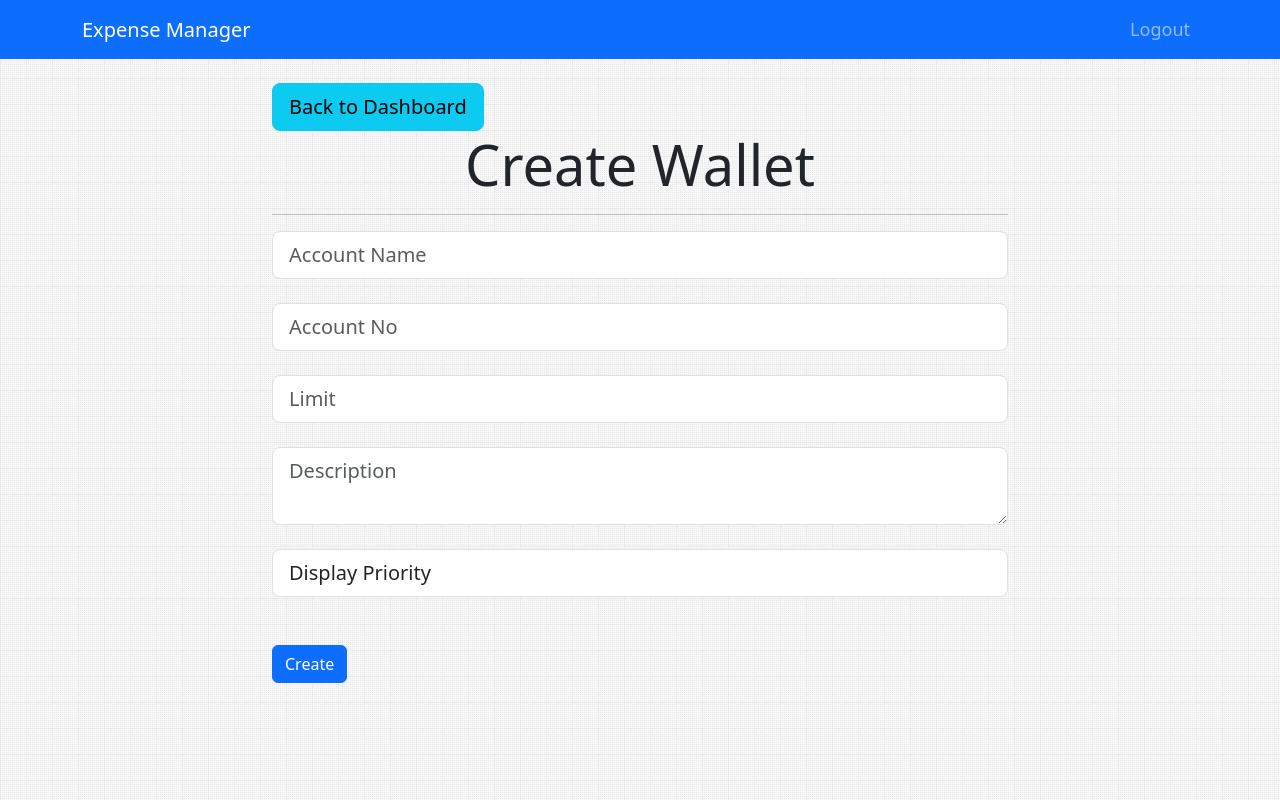
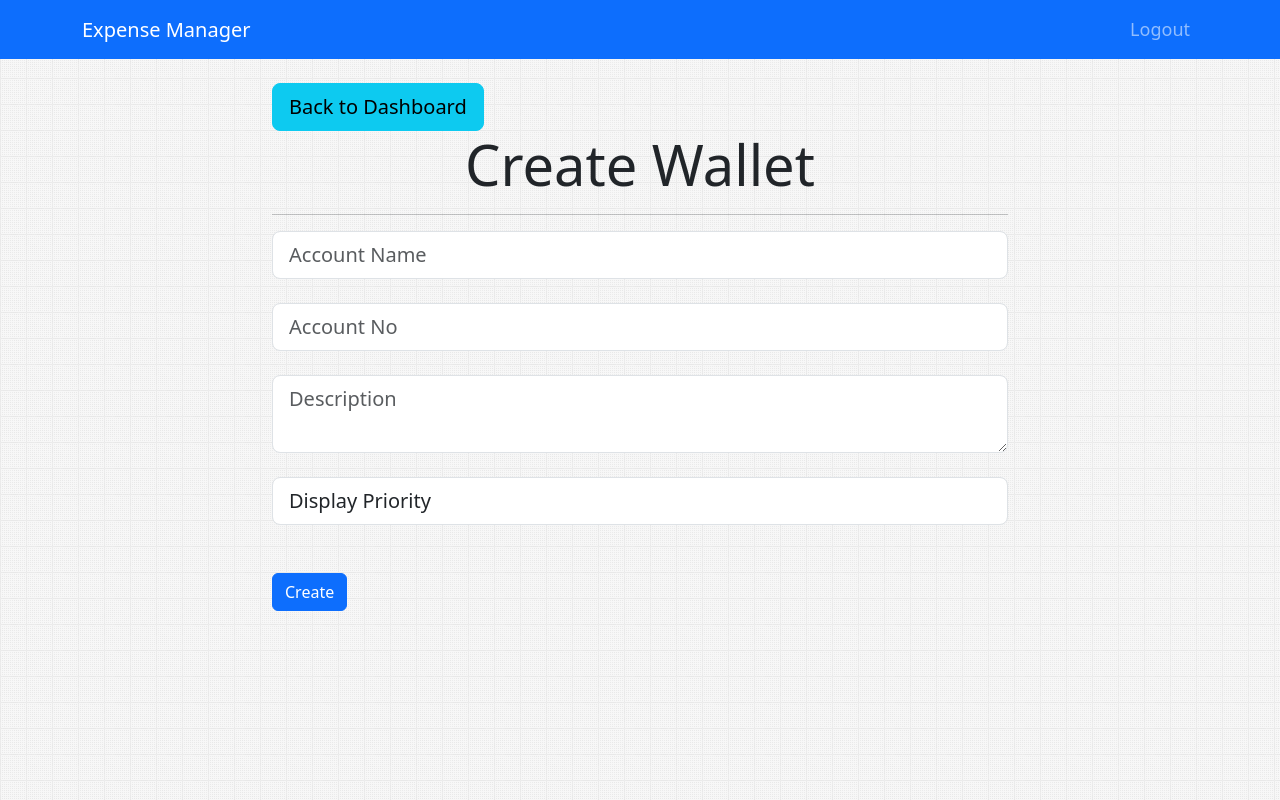
Before and after one commit to ashan0901/Personal-Express-Tracker, a React (Create React App) app in the folder personal-expense-tracker-frontend/: page /wall/add/1 in a window 1280 px wide. Built offline with nearby package versions, Linux system fonts and the light colour scheme.

Commit message:
Limit Deleted

```diff
--- a/personal-expense-tracker-frontend/src/components/dashboard/dashboardoperation/CreateWallet.js
+++ b/personal-expense-tracker-frontend/src/components/dashboard/dashboardoperation/CreateWallet.js
@@ -9,7 +9,6 @@ function CreateWallet() {
   const [accountNumber, setAccountNumber] = useState("");
   const [description, setDescription] = useState("");
   const [priority, setPriority] = useState("");
-  const [limit, setLimit] = useState("");
 
   const { userId } = useParams();
 
@@ -20,7 +19,7 @@ function CreateWallet() {
     event.preventDefault();
 
     console.log(userId);
-    const newWallet = { name, accountNumber, limit, description, priority };
+    const newWallet = { name, accountNumber, description, priority };
     dispatch(createWallet(newWallet, navigate, userId));
   };
 
@@ -52,16 +51,6 @@ function CreateWallet() {
                     onChange={(e) => setAccountNumber(e.target.value)}
                     className="form-control form-control-lg"
                     placeholder="Account No"
-                  />
-                </div>
-                <br />
-                <div className="form-group">
-                  <input
-                    type="number"
-                    onChange={(e) => setLimit(e.target.value)}
-                    min="1"
-                    className="form-control form-control-lg"
-                    placeholder="Limit"
                   />
                 </div>
                 <br />
--- a/personal-expense-tracker-frontend/src/components/dashboard/dashboardoperation/UpdateWallet.js
+++ b/personal-expense-tracker-frontend/src/components/dashboard/dashboardoperation/UpdateWallet.js
@@ -15,7 +15,6 @@ const UpdateWallet = ({ wallet, getWallet }) => {
     accountNumber: "",
     description: "",
     priority: "",
-    limit: "",
   });
 
   useEffect(() => {
@@ -29,8 +28,7 @@ const UpdateWallet = ({ wallet, getWallet }) => {
         accountNumber: wallet.accountNumber || "",
         description: wallet.description || "",
         // Ensure priority is not null; use a default value or an empty string
-        priority: wallet.priority || "", // You can replace "" with a default value like "3" for Low if that makes sense for your app
-        limit: wallet.limit || "", // You can replace "" with a default value like "0" if that makes sense for your app
+        priority: wallet.priority || "", // You can replace "" with a default value like "3" for Low if that makes sense for your appp
       });
     }
   }, [wallet]);
@@ -101,16 +99,6 @@ const UpdateWallet = ({ wallet, getWallet }) => {
                 </div>
                 <br />
                 <div className="form-group">
-                  <input
-                    type="number"
-                    value={walletState.limit}
-                    onChange={(event) => changeHandler(event, "limit")}
-                    className="form-control form-control-lg"
-                    placeholder="Limit"
-                  />
-                </div>
-                <br />
-                <div className="form-group">
                   <select
                     className="form-control form-control-lg"
                     value={walletState.priority}
```
Also changed, not shown: 1 other file (tests, documents, lock files or other folders).
